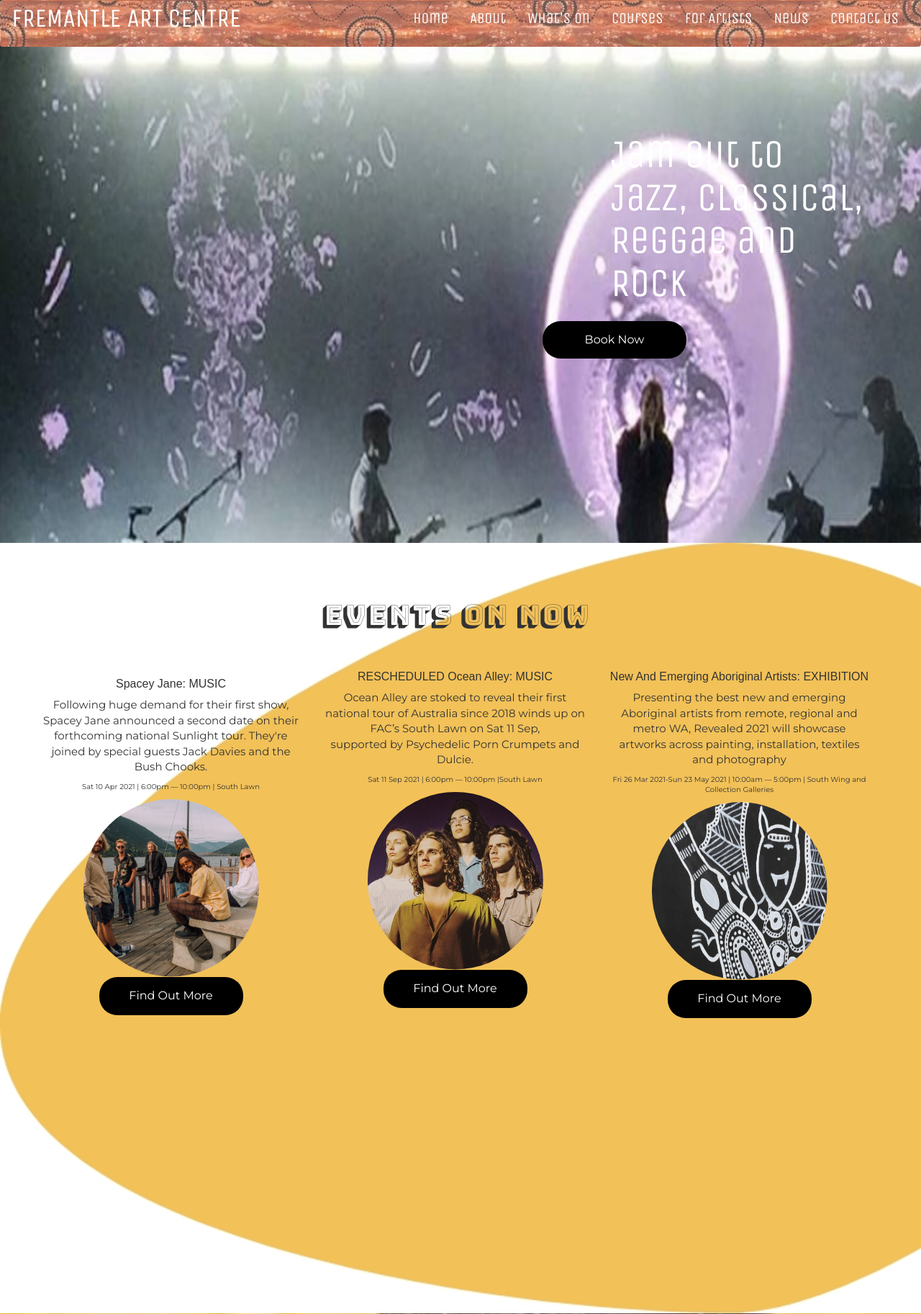
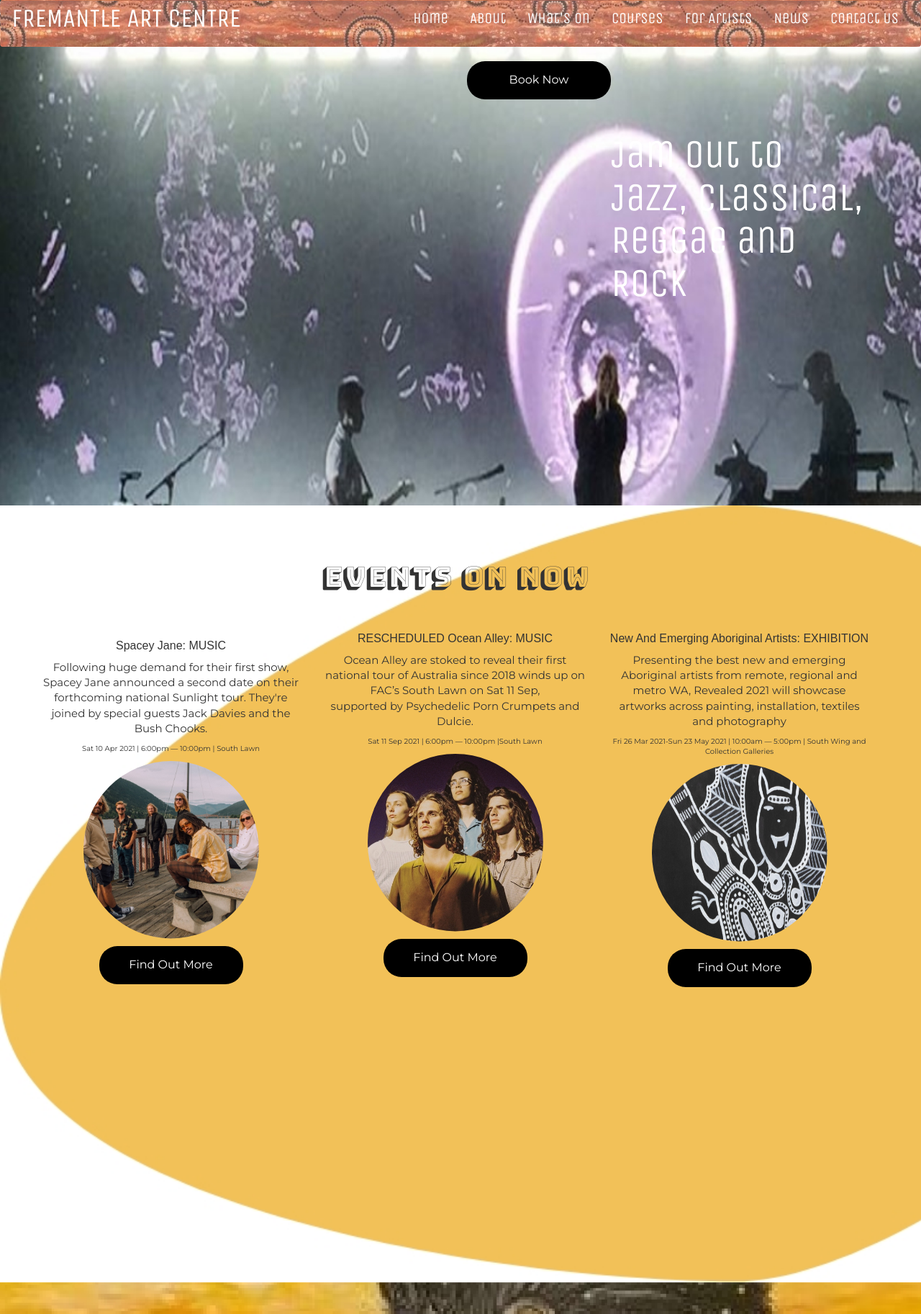
Before and after one commit to siobhannB/Website-Project, a PHP site: page / in a window 1280 px wide. Shown: the top 1825 px of the page at 72% size. Run offline with PHP 8.4, Linux system fonts and the light colour scheme; some web fonts are replaced.

Commit message:
Update style.css

```diff
--- a/style.css
+++ b/style.css
@@ -43,6 +43,10 @@ a:hover{
     padding-right: 0px;
 }
 
+.tagblock{
+    float:right;
+}
+
 .herobg h1{
     font-family: 'Unica One', cursive;
     float:right;
@@ -53,7 +57,10 @@ a:hover{
     margin-top:100px;
     text-align:left;
     padding-bottom:1%;
+
 }
+
+
 
 .btn1{
   font-weight: 400;
@@ -69,7 +76,7 @@ a:hover{
     width: 200px;
     height:100x;
     border-radius:25px;
-    margin-left: 60%;
+    float:right;
 }
 
 
@@ -136,6 +143,7 @@ p#date1{
       width: 200px;
     height:100x;
     border-radius:25px;
+    margin-top:10px;
 }
 
 
@@ -174,6 +182,7 @@ p#date2{
       width: 200px;
     height:100x;
     border-radius:25px;
+     margin-top:10px;
 }
 
 .eventsbg h5{
@@ -214,6 +223,7 @@ p#date3{
       width: 200px;
     height:100x;
     border-radius:25px;
+     margin-top:10px;
 }
 
 .creativitybg{
@@ -227,6 +237,8 @@ p#date3{
     font-size: 4.0em;
     padding-top: 10%;
     color:white;
+
+
 
 }
 
@@ -280,6 +292,7 @@ p#artcentre{
 /*    padding-left:10%;*/
     text-align:left;
 /*    left:250px;*/
+
 
 }
 
@@ -347,6 +360,7 @@ p#contactinfo{
     color:white;
 
 
+
 }
 
 @media screen and (max-width: 1200px){
```
